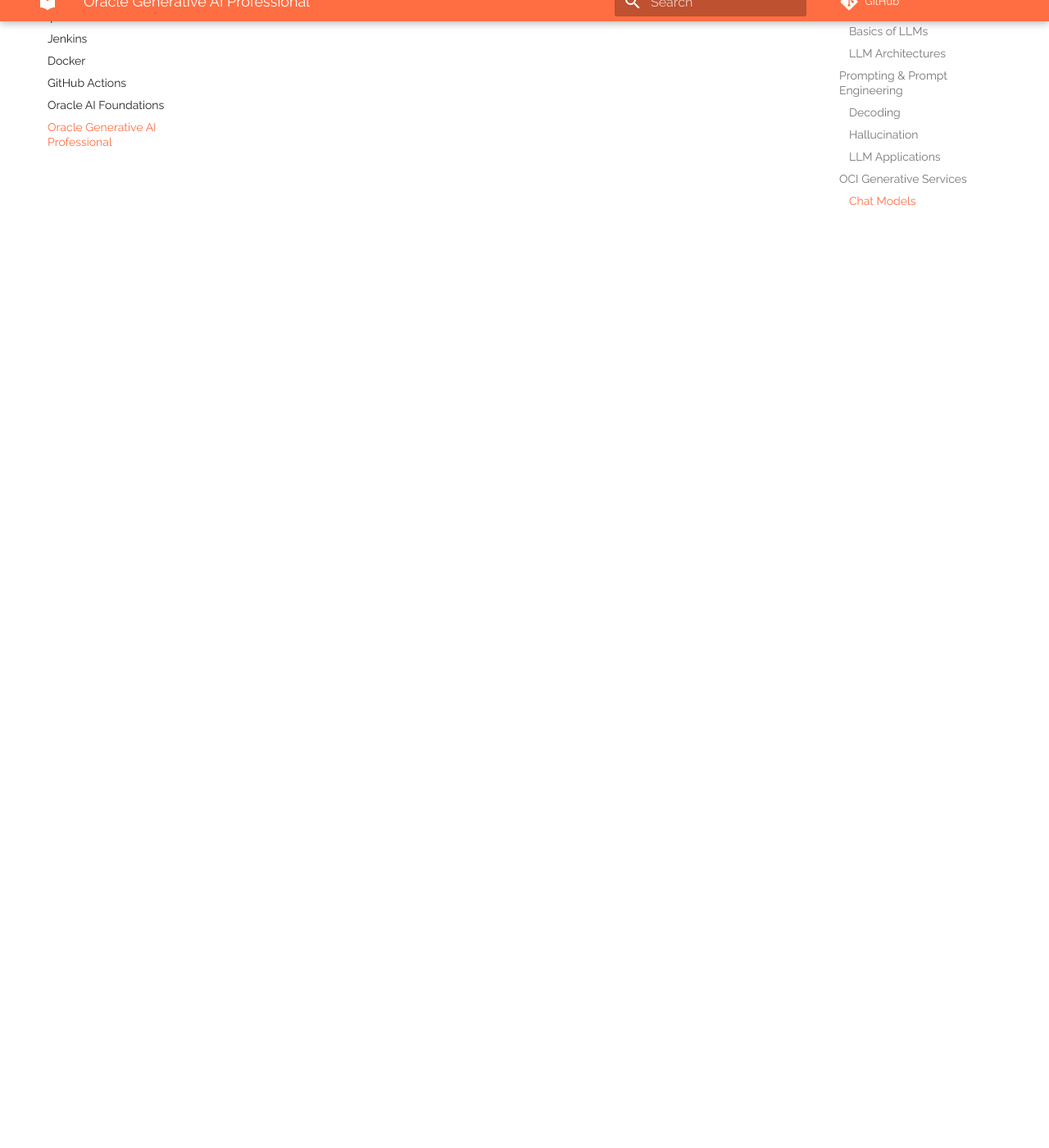
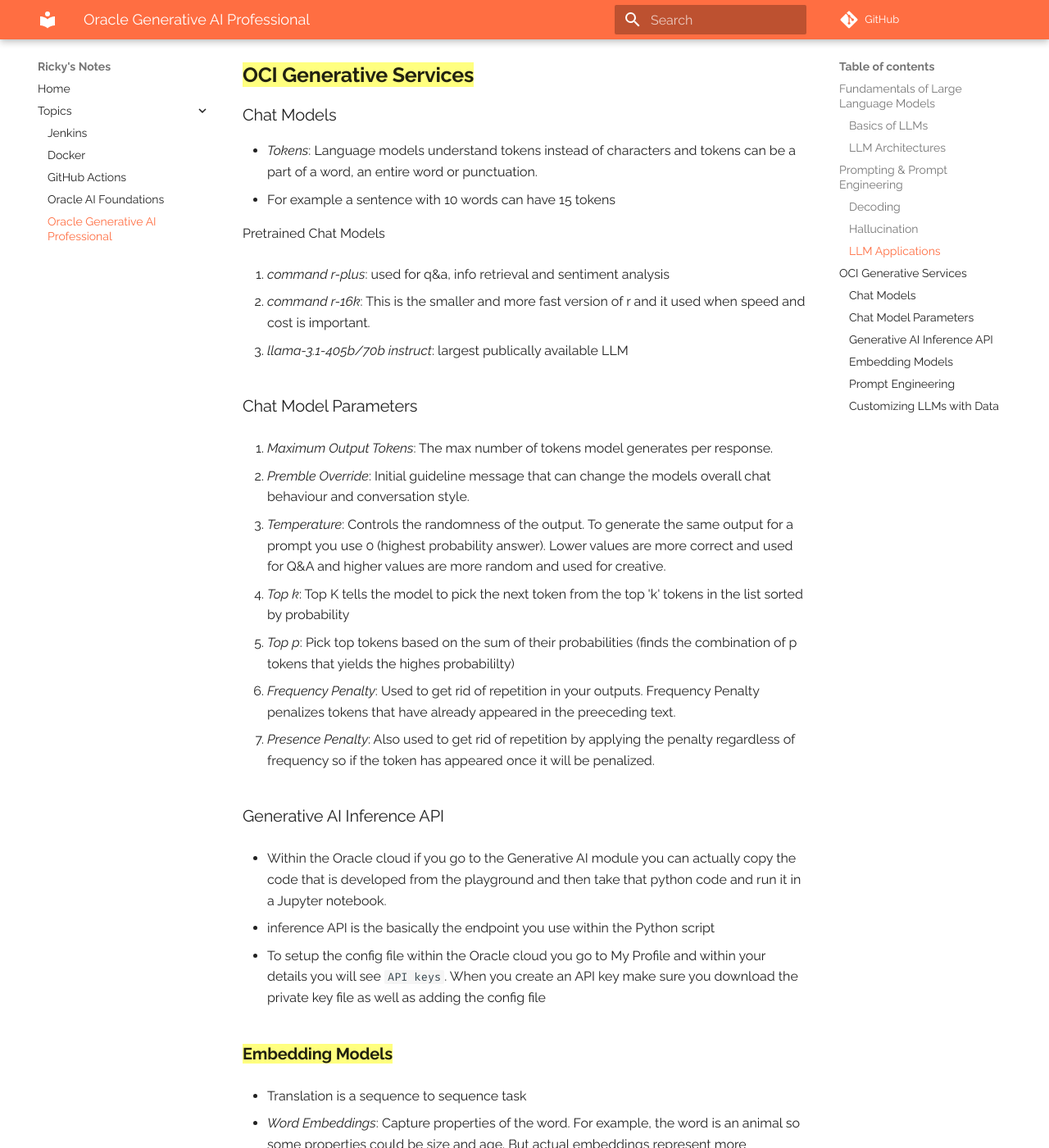
Before and after one commit to riczaman/notes-repo, an MkDocs documentation site: the page built from docs/topics/genAI.md, in a window 1280 px wide and 1400 px high, scrolled down 3619 px. Shown: the whole window at 82% size. Built offline with MkDocs 1.6.1 and Material for MkDocs 9.7.7, drawn with Linux system fonts in a browser that asks for light colours; comment, search, counter and statistics services are not loaded; some of the changed text lies outside the part shown.

Commit message:
going through oci gen services module

```diff
--- a/docs/topics/genAI.md
+++ b/docs/topics/genAI.md
@@ -24,8 +24,10 @@
 ##Prompting & Prompt Engineering
 - LLMs typically only involve decoder only models
 
-==**Prompting**=:
+==**Prompting**==
+
 - Altering the content or structure of the input that you pass to the model: text provided to an LLM as input, sometimes containing instructions and/or examples.
+
 - Decoders have pre-training which is where they are trained on a large set of input
 
 ==**Prompt Engineering**==
@@ -63,12 +65,17 @@
 - Pre-training is more expensive then fine tuning
 
 ###Decoding
+
 - The process of generating text with an LLM
+
 - It happens 1 word at a time and it is iterative
+
 - Word is appended to the input and the new revised input is fed into the model to be decoded for the next word.
 
 Types of Decoding:
+
 1. *Greedy Decoding*: pick the highest probability word at each step.
+
 2. *Non-Deterministic Decoding*: Pick randomly among high probability candidates at each step. **Tempature** = controls the sharpness or smoothness of this probability distribution. A low temperature value results in a sharper distribution, meaning that the model is more confident in its predictions and tends to select the most likely word with higher probability. Conversely, a higher temperature value smooths out the distribution, making it more likely for lower probability words to be chosen, leading to more diverse and varied output.
    - When temperature is decreased, the distribution is more peaked around the most likely word. = Greedy Decoding
    - When temperature is increased, the distribution is flattened over all words.
@@ -100,3 +107,76 @@
 ##==**OCI Generative Services**==
 
 ###Chat Models
+- *Tokens*: Language models understand tokens instead of characters and tokens can be a part of a word, an entire word or punctuation.
+- For example a sentence with 10 words can have 15 tokens
+
+Pretrained Chat Models
+
+1. *command r-plus*: used for q&a, info retrieval and sentiment analysis
+
+2. *command r-16k*: This is the smaller and more fast version of r and it used when speed and cost is important.
+
+3. *llama-3.1-405b/70b instruct*: largest publically available LLM
+
+###Chat Model Parameters
+
+1. *Maximum Output Tokens*: The max number of tokens model generates per response.
+
+2. *Premble Override*: Initial guideline message that can change the models overall chat behaviour and conversation style.
+
+3. *Temperature*: Controls the randomness of the output. To generate the same output for a prompt you use 0 (highest probability answer). Lower values are more correct and used for Q&A and higher values are more random and used for creative.
+
+4. *Top k*: Top K tells the model to pick the next token from the top 'k' tokens in the list sorted by probability
+
+5. *Top p*: Pick top tokens based on the sum of their probabilities (finds the combination of p tokens that yields the highes probabililty)
+
+6. *Frequency Penalty*: Used to get rid of repetition in your outputs. Frequency Penalty penalizes tokens that have already appeared in the preeceding text.
+
+7. *Presence Penalty*: Also used to get rid of repetition by applying the penalty regardless of frequency so if the token has appeared once it will be penalized.
+
+###Generative AI Inference API
+- Within the Oracle cloud if you go to the Generative AI module you can actually copy the code that is developed from the playground and then take that python code and run it in a Jupyter notebook.
+
+- inference API is the basically the endpoint you use within the Python script
+
+- To setup the config file within the Oracle cloud you go to My Profile and within your details you will see `API keys`. When you create an API key make sure you download the private key file as well as adding the config file
+
+###==**Embedding Models**==
+
+- Translation is a sequence to sequence task
+
+1. *Word Embeddings*: Capture properties of the word. For example, the word is an animal so some properties could be size and age. But actual embeddings represent more properties than just two
+
+2. *Semantic Similarity*: Cosine and Dot product similairity can be used to compute ==**numerical similarility**==
+   - embeddings that are numberically similair are also semantically similair
+
+3. *Sentence Embeddings*: Associates every sentence with a vector of numbers.
+
+Embeddings use case:
+
+- *Retrieval Augmented Generation (RAG)*: take a large document and generate the embeddings of each paragraph and put it into a vector database to allow you to get semantic search.
+
+Embedding Models in GenAI
+
+1. *cohere.embed-english*
+2. *cohere.ember-english-light*
+3. *cohere.emberd.multilingual*
+   -use cases: semantic search, text classification, and text clustering
+   - 1024-dimensional vector for eaxch embedding and max 512 tokens. The light version only uses a 384 dimensionsal vector.
+
+- As you compress the embeddings to lower dimensions the information retained is less
+
+###Prompt Engineering
+
+- LLMs are next word predictors they attempt to produce the next series of words that are most likely to follow from the previous text.
+
+- *Reinforcement Learning from Human Feedback (RLHF)* is used to fine-tune LLMs to follow a broad class of written instructions.
+
+Prompt Formats:
+
+- large language models are trained on a specific prompt format.
+- *Llama2 Prompt formatting*: They use a beginning and end [INST] tag. Instruction tags
+
+- *Zero Shot Chain-of-Thought*: apply chain of thought but you don't provide example so you just ask it a phrase like lets think step by step as opposed to chain of thought were you provide it the examples for reasoning.
+
+###Customizing LLMs with Data
```
